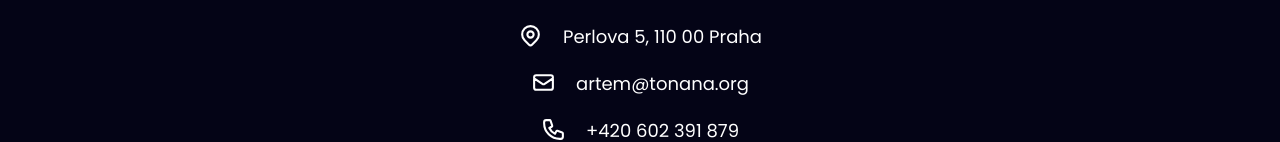
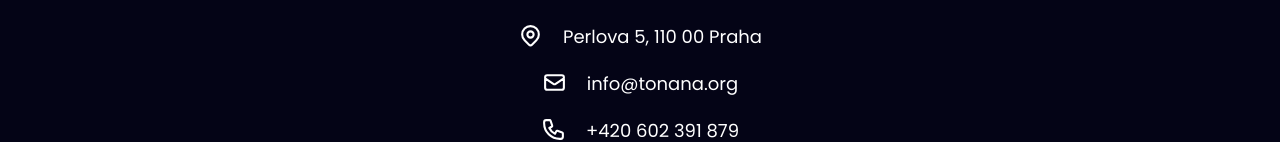
Before and after one commit to tonanadao/hackaton-x, a Next.js app: page /activation in a window 1280 px wide. Shown: the part 810-952 px from the top of the page. Built offline with nearby package versions, Linux system fonts and the light colour scheme; no server answers.

Commit message:
updated logo of partner

```diff
--- a/src/components/layout/Layout.tsx
+++ b/src/components/layout/Layout.tsx
@@ -398,7 +398,7 @@ export const Layout = ({ children }: LayoutProps) => {
                   <IconWrapper>
                     <MailIcon />
                   </IconWrapper>
-                  <a href="mailto:artem@tonana.org">artem@tonana.org</a>
+                  <a href="mailto:info@tonana.org">info@tonana.org</a>
                 </div>
                 <div>
                   <IconWrapper>
--- a/src/styled/constants.tsx
+++ b/src/styled/constants.tsx
@@ -3,17 +3,22 @@ import blockczech from "../../public/images/blockczech.svg";
 import gamee from "../../public/images/gamee.png";
 import hubhub from "../../public/images/hubhub.png";
 import ton from "../../public/images/tonw.png";
-import tonana from "../../public/images/tonana.png";
+import tonana from "../../public/images/full_logo_color_white.svg";
 import tonStarter from "../../public/images/tonstarter.svg";
 import tonPlay from "../../public/images/ton_play.webp";
 import fslabs from "../../public/images/fslabs.svg";
 import ton_society from "../../public/images/ton_society_text.svg";
-import orbs from "../../public/images/aibc.webp";
-import aibc from "../../public/images/orbs.png";
+import aibc from "../../public/images/aibc.webp";
+import orbs from "../../public/images/orbs.png";
 import sigma from "../../public/images/sigma.webp";
 
 // Partners images
 export const PARTNERS = [
+  {
+    img: ton.src,
+    url: "https://ton.org/",
+    alt: "Ton",
+  },
   {
     img: "https://blockczech.io/img/logo.e2bf947f.png",
     url: "https://blockczech.io/",
@@ -34,11 +39,7 @@ export const PARTNERS = [
     url: "https://tonplay.io/",
     alt: "TonPlay",
   },
-  {
-    img: ton.src,
-    url: "https://ton.org/",
-    alt: "Ton",
-  },
+
   {
     img: fslabs.src,
     url: "https://fslabs.io/",
--- a/src/views/PartnersView.tsx
+++ b/src/views/PartnersView.tsx
@@ -26,7 +26,7 @@ const Partners = styled.section`
   margin-bottom: 60px;
 
   img {
-    /* height: 40px; */
+    // width: 300px;
     height: 80px;
     margin: 10px 20px;
     cursor: pointer;
```
Also changed, not shown: public/images/full_logo_color_black.svg (added), public/images/full_logo_color_white.svg (added).
